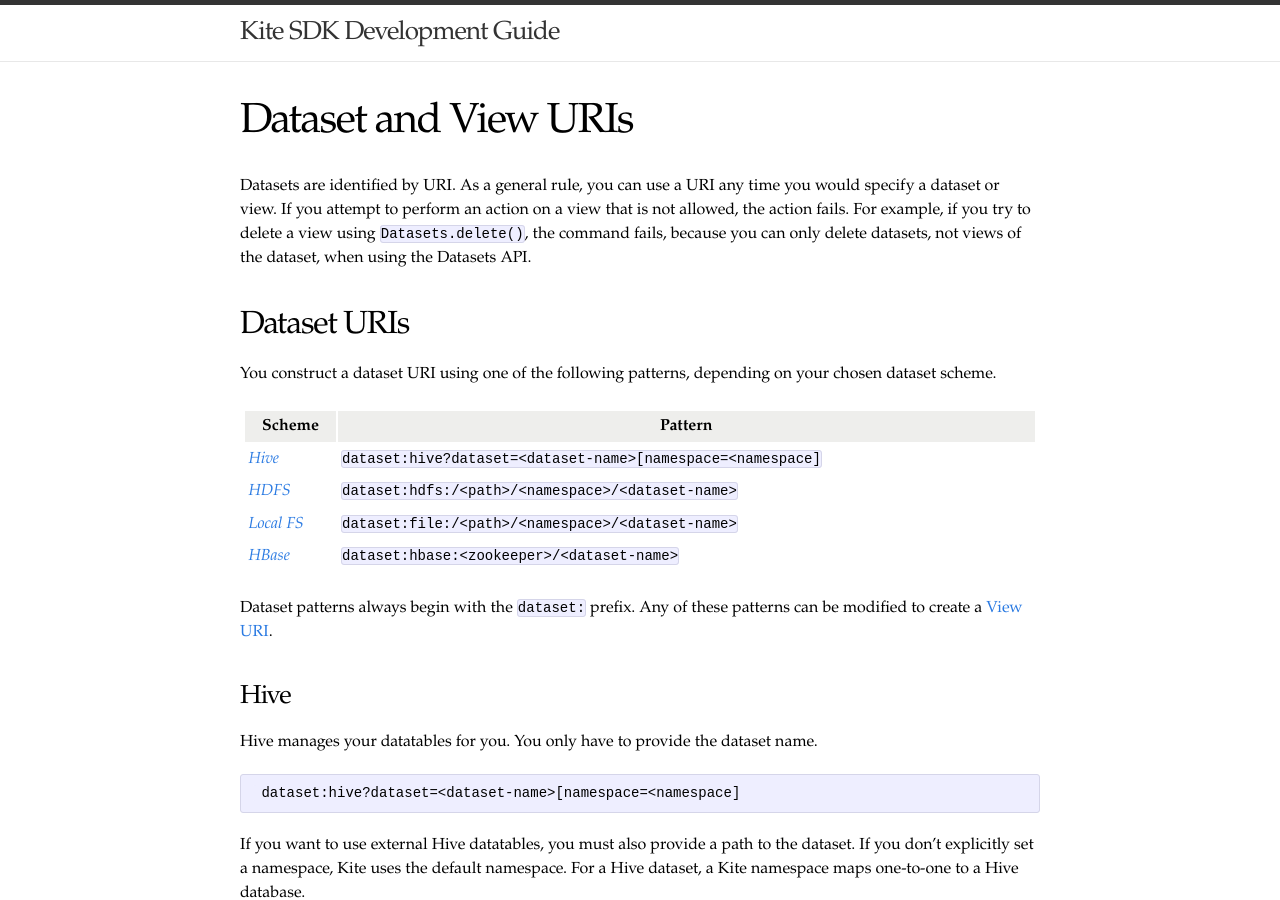
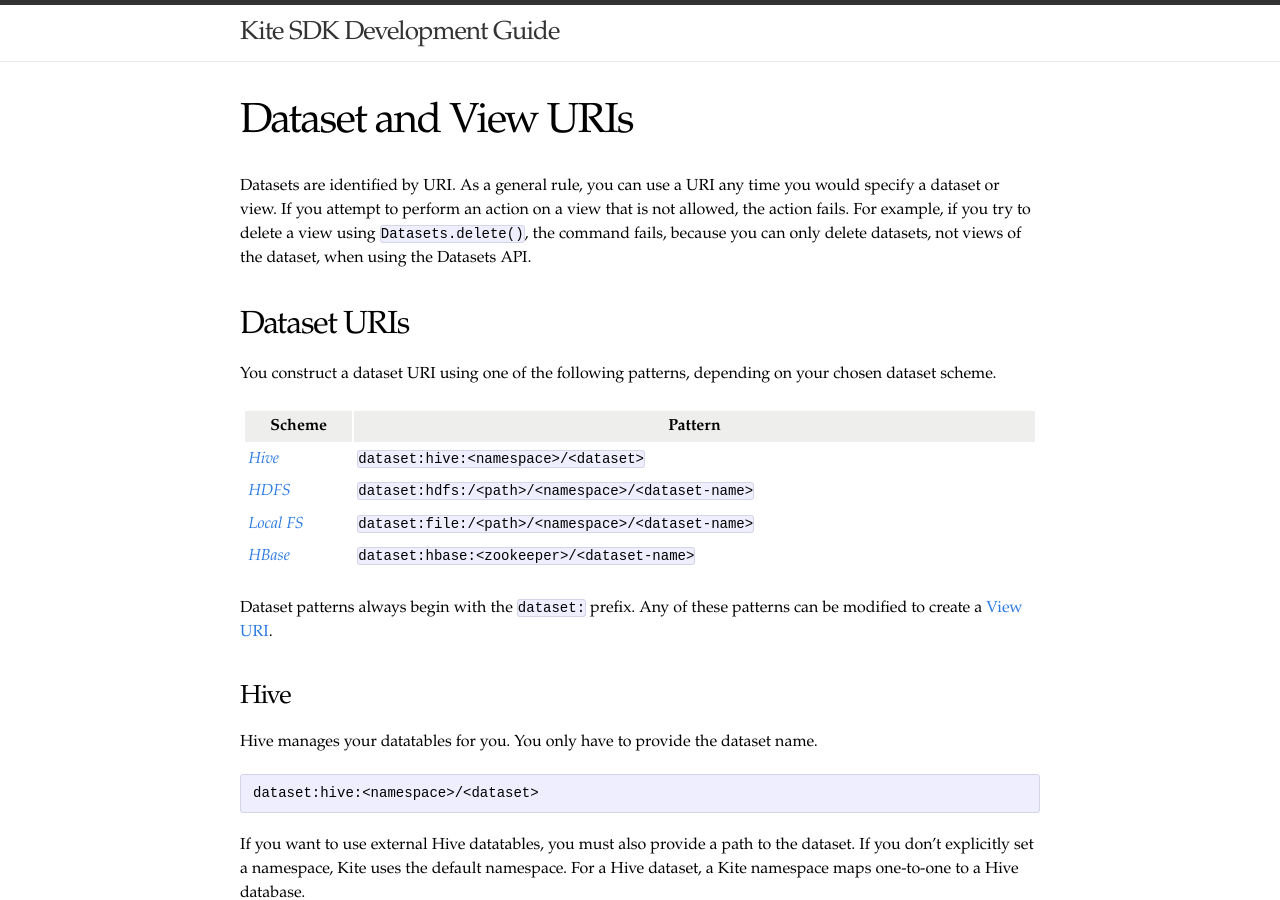
Before and after one commit to kite-sdk/kite-docs, a Jekyll site: the page built from URIs.md, in a window 1280 px wide and 900 px high. Built offline with Jekyll 4.4.1, drawn with Linux system fonts in a browser that asks for light colours.

Commit message:
Changed Hive URI.

````diff
--- a/URIs.md
+++ b/URIs.md
@@ -11,7 +11,7 @@ You construct a dataset URI using one of the following patterns, depending on yo
 
 | Scheme | Pattern
 ---------|--------
-| <a href="#hive">*Hive*</a> | `dataset:hive?dataset=<dataset-name>[namespace=<namespace]`
+| <a href="#hive">*Hive*</a> |`dataset:hive:<namespace>/<dataset>`
 | <a href="#hdfs">*HDFS*</a> | `dataset:hdfs:/<path>/<namespace>/<dataset-name>`
 | <a href="#local">*Local FS*</a> | `dataset:file:/<path>/<namespace>/<dataset-name>`
 | <a href="#hbase">*HBase*</a> | `dataset:hbase:<zookeeper>/<dataset-name>`
@@ -25,7 +25,7 @@ Dataset patterns always begin with the `dataset:` prefix. Any of these patterns
 Hive manages your datatables for you. You only have to provide the dataset name.
 
 ```
- dataset:hive?dataset=<dataset-name>[namespace=<namespace]
+dataset:hive:<namespace>/<dataset>
 ```
 
 If you want to use external Hive datatables, you must also provide a path to the dataset. If you don't explicitly set a namespace, Kite uses the default namespace. For a Hive dataset, a Kite namespace maps one-to-one to a Hive database.
````
